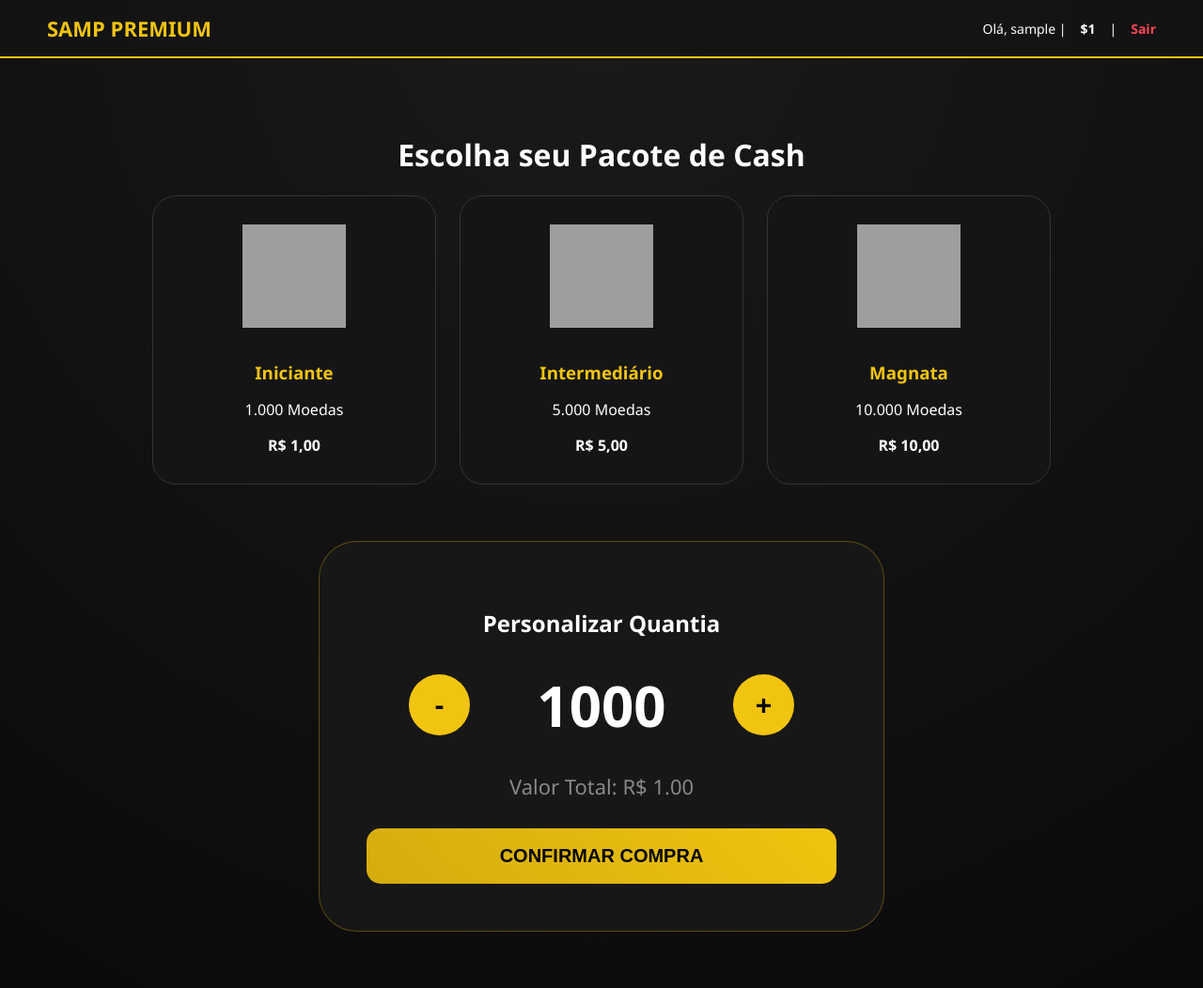
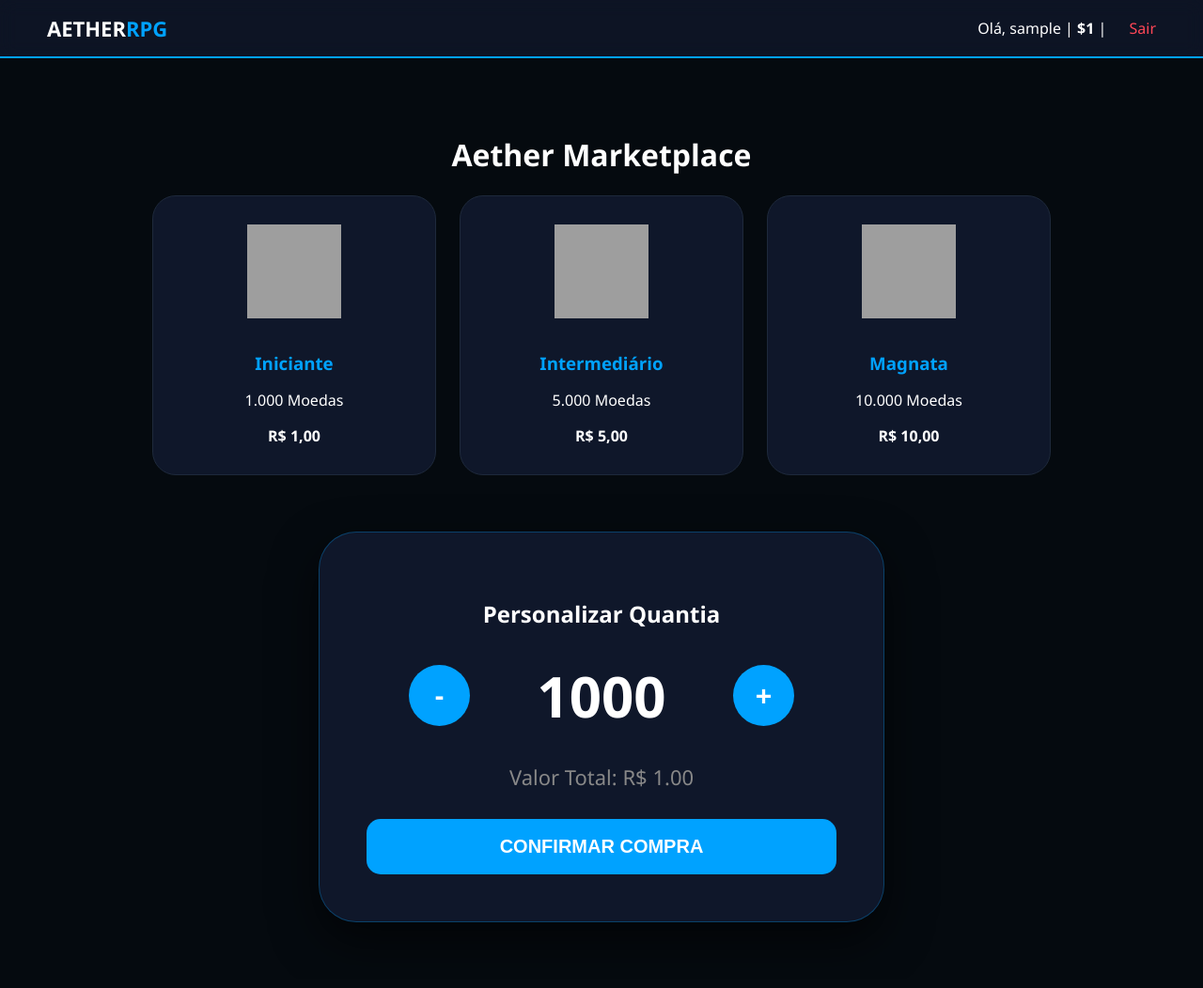
Before and after one commit to chavexochespirito-creator/Aether-RPG, a Node server app: template views/shop.ejs in a window 1280 px wide. Shown: the whole page at 94% size. After the commit the page ends 982 px from the top, so only its background shows below. Run offline with Node 20, Linux system fonts and the light colour scheme; the template is opened without the code that fills it: values that come from a table or form of the project are taken from there, others are empty; tables that the repository leaves empty hold one stand-in row (values such as "Sample post"); some libraries are stand-ins or nearby versions; grey boxes are pictures that could not be loaded.

Commit message:
Update shop.ejs

```diff
--- a/views/shop.ejs
+++ b/views/shop.ejs
@@ -1,35 +1,34 @@
 <!DOCTYPE html>
 <html lang="pt-br">
 <head>
-    <meta charset="UTF-8"><title>Loja Premium - SAMP</title>
+    <meta charset="UTF-8"><title>Aether Marketplace</title>
     <style>
-        :root { --primary: #f1c40f; --bg: #0a0a0a; --card-bg: #151515; }
-        body { background: radial-gradient(circle at top, #1a1a1a 0%, var(--bg) 100%); color: white; font-family: 'Segoe UI', sans-serif; margin: 0; min-height: 100vh; }
-        nav { background: rgba(20, 20, 20, 0.8); backdrop-filter: blur(10px); padding: 15px 50px; display: flex; justify-content: space-between; align-items: center; border-bottom: 2px solid var(--primary); position: sticky; top: 0; z-index: 100; }
-        .nav-logo { color: var(--primary); font-weight: 800; font-size: 22px; }
-        .nav-user { font-size: 14px; display: flex; align-items: center; gap: 15px; }
-        .btn-logout { color: #ff4757; text-decoration: none; font-weight: bold; }
+        :root { --primary: #00a2ff; --bg: #050a0f; --card-bg: #0f172a; }
+        body { background: var(--bg); color: white; font-family: 'Segoe UI', sans-serif; margin: 0; }
+        nav { background: rgba(15, 23, 42, 0.8); backdrop-filter: blur(10px); padding: 15px 50px; display: flex; justify-content: space-between; align-items: center; border-bottom: 2px solid var(--primary); position: sticky; top: 0; z-index: 100; }
+        .nav-logo { color: white; font-weight: 800; font-size: 22px; }
+        .nav-logo span { color: var(--primary); }
         .shop-container { display: flex; flex-direction: column; align-items: center; padding: 60px 20px; }
         .packages-grid { display: flex; gap: 25px; justify-content: center; margin-bottom: 60px; flex-wrap: wrap; }
-        .package-card { background: var(--card-bg); width: 240px; padding: 30px; border-radius: 25px; border: 1px solid #333; text-align: center; transition: 0.4s; cursor: pointer; }
-        .package-card:hover { border-color: var(--primary); transform: translateY(-10px); }
-        .package-card img { width: 110px; height: 110px; margin-bottom: 20px; }
+        .package-card { background: var(--card-bg); width: 240px; padding: 30px; border-radius: 25px; border: 1px solid #1e293b; text-align: center; transition: 0.4s; cursor: pointer; }
+        .package-card:hover { border-color: var(--primary); transform: translateY(-10px); box-shadow: 0 10px 30px rgba(0, 162, 255, 0.2); }
+        .package-card img { width: 100px; height: 100px; margin-bottom: 20px; }
         .package-card h3 { color: var(--primary); margin: 10px 0; }
-        .cash-selector { background: rgba(25, 25, 25, 0.9); padding: 50px; border-radius: 40px; border: 1px solid rgba(241, 196, 15, 0.3); text-align: center; backdrop-filter: blur(10px); max-width: 500px; width: 90%; }
+        .cash-selector { background: #0f172a; padding: 50px; border-radius: 40px; border: 1px solid rgba(0, 162, 255, 0.3); text-align: center; box-shadow: 0 20px 50px rgba(0,0,0,0.6); max-width: 500px; width: 90%; }
         .counter { display: flex; justify-content: center; align-items: center; gap: 40px; margin: 30px 0; }
-        .btn-count { background: var(--primary); border: none; width: 65px; height: 65px; border-radius: 50%; font-size: 30px; font-weight: bold; cursor: pointer; }
+        .btn-count { background: var(--primary); border: none; width: 65px; height: 65px; border-radius: 50%; font-size: 30px; font-weight: bold; cursor: pointer; color: white; }
         #cash-value { font-size: 60px; font-weight: 800; min-width: 200px; }
         .price-tag { font-size: 22px; color: #888; margin-bottom: 30px; }
-        .btn-buy { width: 100%; padding: 18px; background: linear-gradient(45deg, #d4ac0d, var(--primary)); border: none; border-radius: 15px; font-weight: 800; cursor: pointer; font-size: 20px; color: #000; }
+        .btn-buy { width: 100%; padding: 18px; background: var(--primary); border: none; border-radius: 15px; font-weight: 800; cursor: pointer; font-size: 20px; color: white; }
     </style>
 </head>
 <body>
     <nav>
-        <div class="nav-logo">SAMP PREMIUM</div>
-        <div class="nav-user">Olá, <%= user.username %> | <b>$<%= user.cash %></b> | <a href="/logout" class="btn-logout">Sair</a></div>
+        <div class="nav-logo">AETHER<span>RPG</span></div>
+        <div class="nav-user">Olá, <%= user.username %> | <b>$<%= user.cash %></b> | <a href="/logout" style="color: #ff4757; text-decoration: none; margin-left: 20px;">Sair</a></div>
     </nav>
     <div class="shop-container">
-        <h1>Escolha seu Pacote de Cash</h1>
+        <h1>Aether Marketplace</h1>
         <div class="packages-grid">
             <div class="package-card" onclick="setCash(1000)">
                 <img src="https://cdn-icons-png.flaticon.com/512/2489/2489756.png">
```
